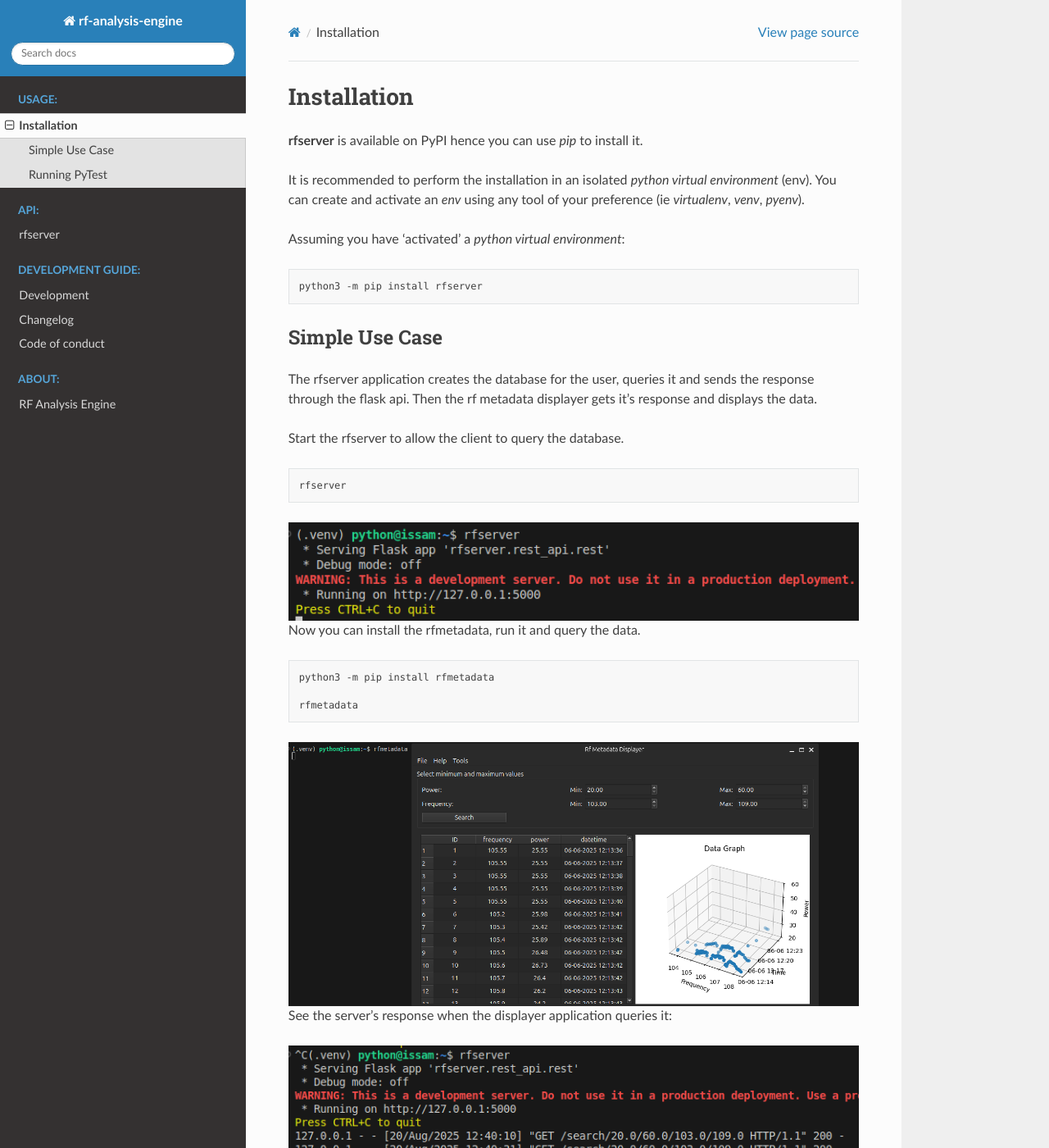
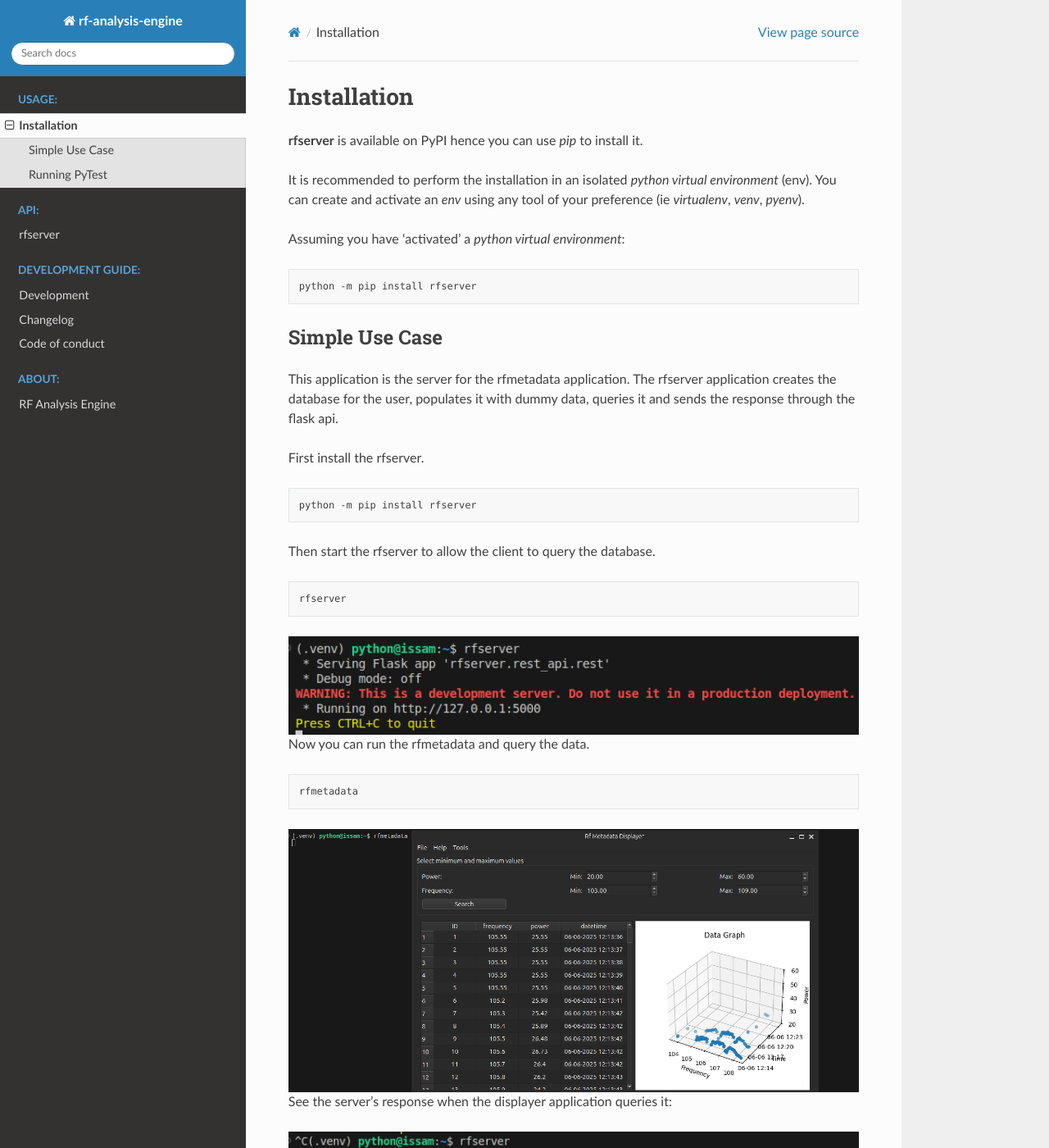
Before and after one commit to alanmehio/rf-analysis-engine, a Sphinx documentation site: the page built from docs/source/contents/usage.rst, in a window 1280 px wide and 1400 px high. Shown: the whole window at 82% size. Built offline with Sphinx 7.4.7 and the Read the Docs theme 3.1.0, drawn with Linux system fonts in a browser that asks for light colours; some of the changed text lies outside the part shown.

Commit message:
updated the usage.rst

```diff
--- a/docs/source/contents/usage.rst
+++ b/docs/source/contents/usage.rst
@@ -1,3 +1,4 @@
+
 Installation
 ------------
 
@@ -10,17 +11,23 @@ Assuming you have 'activated' a `python virtual environment`:
 
 .. code-block:: shell
 
-  python3 -m pip install rfserver
+  python -m pip install rfserver
 
 
 ---------------
 Simple Use Case
 ---------------
 
-The rfserver application creates the database for the user, queries it and sends the response through the flask api.
-Then the rf metadata displayer gets it's response and displays the data.
+This application is the server for the rfmetadata application. The rfserver application creates the database for the user, populates it with dummy data,
+queries it and sends the response through the flask api.
 
-Start the rfserver to allow the client to query the database.
+First install the rfserver.
+
+.. code-block:: shell
+
+  python -m pip install rfserver
+
+Then start the rfserver to allow the client to query the database.
 
 .. code-block:: shell
 
@@ -31,11 +38,9 @@ Start the rfserver to allow the client to query the database.
    :width: 900px
    :align: center
 
-Now you can install the rfmetadata, run it and query the data.
+Now you can run the rfmetadata and query the data.
 
 .. code-block:: shell
-
-  python3 -m pip install rfmetadata
 
   rfmetadata
 
@@ -51,11 +56,16 @@ See the server's response when the displayer application queries it:
    :width: 900px
    :align: center
 
+If you don't run the server and you try to search in the displayer, you will get errors:
+
+.. image:: ../_static/rfmetadataErrors.png
+   :alt: rfmetada without the server.
+   :width: 900px
+   :align: center
 
 --------------
 Running PyTest
 --------------
-
 | PyTest can be run from command line.
 
 .. code-block:: shell
```
